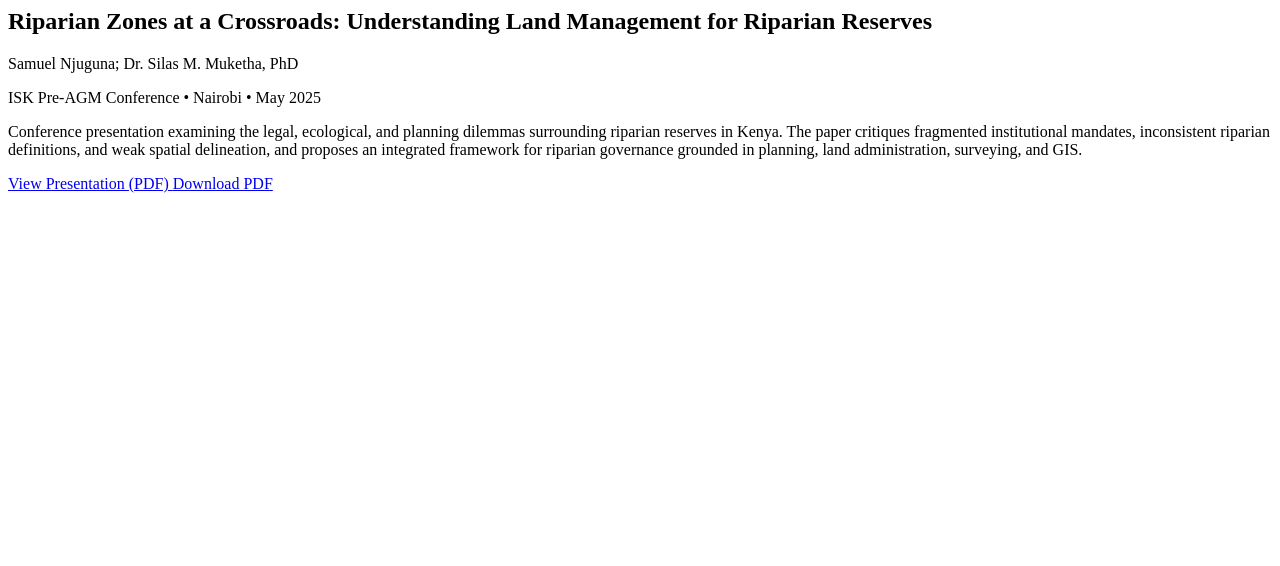
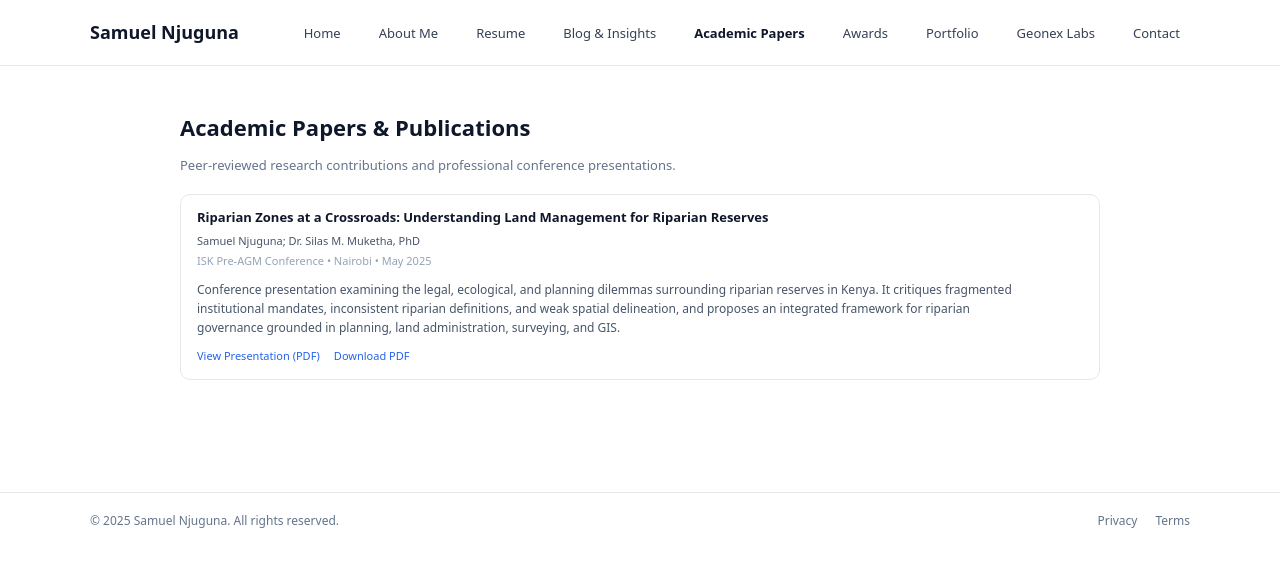
Before and after one commit to njugunas268-del/njugunas268-del.github.io, a plain HTML site: page papers.html in a window 1280 px wide. Drawn offline with Linux system fonts and the light colour scheme.

Commit message:
Update papers.html

```diff
--- a/papers.html
+++ b/papers.html
@@ -1,39 +1,84 @@
+<!DOCTYPE html>
+<html lang="en">
+<head>
+  <meta charset="UTF-8" />
+  <meta name="viewport" content="width=device-width, initial-scale=1" />
+  <title>Academic Papers | Samuel Njuguna</title>
+  <link rel="stylesheet" href="style.css" />
+</head>
+<body>
+
+<header class="site-header">
+  <div class="container nav">
+    <a class="brand" href="index.html">Samuel Njuguna</a>
+    <nav aria-label="Primary">
+      <ul class="nav-links">
+        <li><a href="index.html">Home</a></li>
+        <li><a href="about.html">About Me</a></li>
+        <li><a href="resume.html">Resume</a></li>
+        <li><a href="blog.html">Blog &amp; Insights</a></li>
+        <li><a class="active" href="papers.html">Academic Papers</a></li>
+        <li><a href="awards.html">Awards</a></li>
+        <li><a href="portfolio.html">Portfolio</a></li>
+        <li><a href="geonex-labs.html">Geonex Labs</a></li>
+        <li><a href="contact.html">Contact</a></li>
+      </ul>
+    </nav>
+  </div>
+</header>
+
+<main class="page">
+  <div class="container page-inner">
+    <h1 class="page-title">Academic Papers &amp; Publications</h1>
+    <p class="page-subtitle">
+      Peer-reviewed research contributions and professional conference presentations.
+    </p>
+
+    <section class="pub-list">
+
       <article class="pub-card">
         <h2 class="pub-title">
           Riparian Zones at a Crossroads: Understanding Land Management for Riparian Reserves
         </h2>
 
-  <p class="pub-authors">
-    Samuel Njuguna; Dr. Silas M. Muketha, PhD
-  </p>
+        <p class="pub-authors">Samuel Njuguna; Dr. Silas M. Muketha, PhD</p>
 
-  <p class="pub-meta">
-    ISK Pre-AGM Conference • Nairobi • May 2025
-  </p>
+        <p class="pub-meta">ISK Pre-AGM Conference • Nairobi • May 2025</p>
 
         <p class="pub-abstract">
-    Conference presentation examining the legal, ecological, and planning dilemmas surrounding
-    riparian reserves in Kenya. The paper critiques fragmented institutional mandates, inconsistent
-    riparian definitions, and weak spatial delineation, and proposes an integrated framework for
-    riparian governance grounded in planning, land administration, surveying, and GIS.
+          Conference presentation examining the legal, ecological, and planning dilemmas surrounding riparian reserves in Kenya.
+          It critiques fragmented institutional mandates, inconsistent riparian definitions, and weak spatial delineation,
+          and proposes an integrated framework for riparian governance grounded in planning, land administration, surveying, and GIS.
         </p>
 
         <div class="pub-actions">
-    <a
-      class="pub-link"
-      href="assets/documents/ISK_Riparian_Zones_Presentation_2025.pdf"
-      target="_blank"
-      rel="noopener"
-    >
+          <!-- If you renamed the file to ISK_PRESENTATION.pdf use that path instead -->
+          <a class="pub-link" href="assets/documents/ISK%20PRESENTATION.pdf" target="_blank" rel="noopener">
             View Presentation (PDF)
           </a>
-
-    <a
-      class="pub-link"
-      href="assets/documents/ISK_Riparian_Zones_Presentation_2025.pdf"
-      download
-    >
+          <a class="pub-link" href="assets/documents/ISK%20PRESENTATION.pdf" download>
             Download PDF
           </a>
         </div>
       </article>
+
+    </section>
+  </div>
+</main>
+
+<footer class="site-footer">
+  <div class="container footer-inner">
+    <p>© <span id="year"></span> Samuel Njuguna. All rights reserved.</p>
+    <div class="footer-links">
+      <a href="privacy.html">Privacy</a>
+      <a href="terms.html">Terms</a>
+    </div>
+  </div>
+</footer>
+
+<script>
+  document.getElementById("year").textContent = new Date().getFullYear();
+</script>
+
+</body>
+</html>
```
Lines whose indentation alone changed are shown as unchanged.
